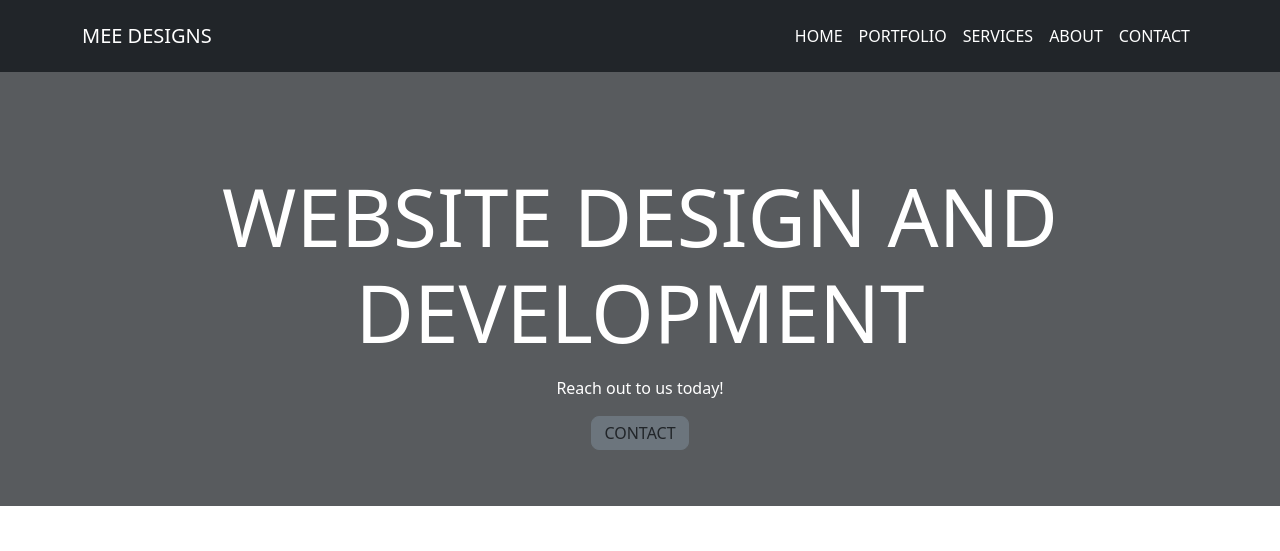
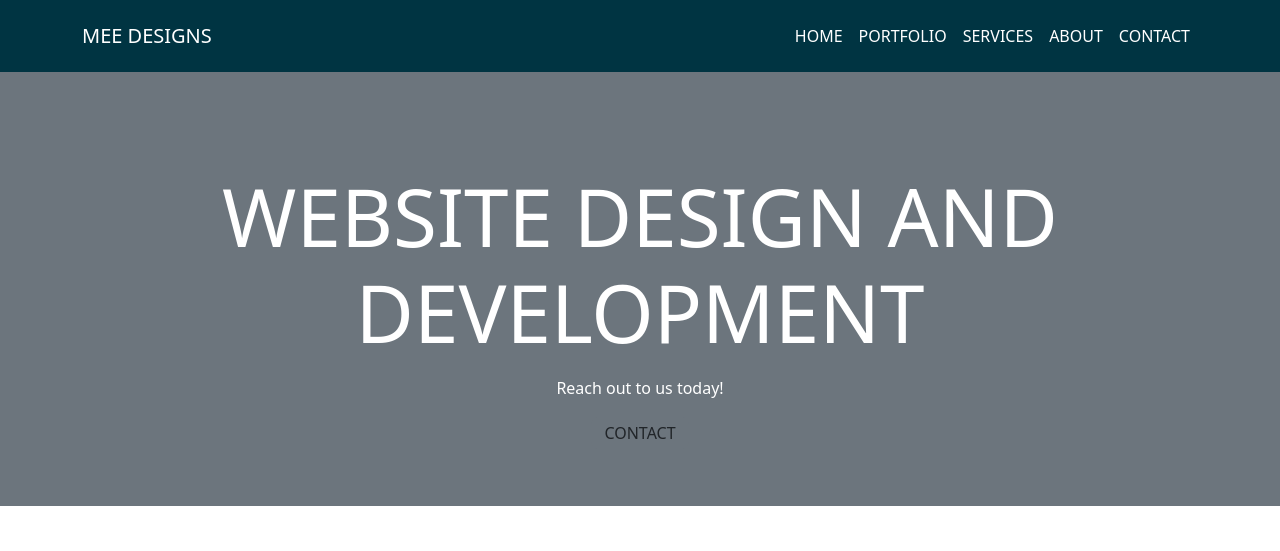
Before and after one commit to nasr0071/portfolio, a plain HTML site: page index.html in a window 1280 px wide. Shown: the top 551 px of the page. Drawn offline with nearby package versions, Linux system fonts and the light colour scheme; some icons are missing.

Commit message:
adding colors to page

```diff
--- a/css/main.css
+++ b/css/main.css
@@ -1,6 +1,10 @@
-/* vertical line */
+/* colors */
+:root {
+    --primary-color: #003442;
+}
 
-.vertical-line {
-    border-left: 2px solid rgb(0, 0, 0); /* Adjust the thickness and color as needed */
-    height: 100%; /* Ensures the line extends the full height of the column */
+.navbar.bg-primary {
+    background-color: var(--primary-color) !important;
 }
+
+/* main banner */
--- a/index.html
+++ b/index.html
@@ -5,6 +5,7 @@
     <meta charset="utf-8">
     <meta name="viewport" content="width=device-width, initial-scale=1">
     <title>MEE DESIGNS</title>
+    <link rel="stylesheet" href="css/main.css">
     <link href="https://cdn.jsdelivr.net/npm/bootstrap@5.3.3/dist/css/bootstrap.min.css" rel="stylesheet"
         integrity="sha384-QWTKZyjpPEjISv5WaRU9OFeRpok6YctnYmDr5pNlyT2bRjXh0JMhjY6hW+ALEwIH" crossorigin="anonymous">
 </head>
@@ -13,7 +14,7 @@
 
     <!-- header navigation -->
     <header>
-        <nav class="navbar navbar-expand-lg bg-dark p-3">
+        <nav class="bg-primary navbar navbar-expand-lg p-3">
             <div class="container-xl">
                 <a class="navbar-brand text-white" href="#">MEE DESIGNS</a>
                 <button class="navbar-toggler" type="button" data-bs-toggle="collapse" data-bs-target="#navbarNav"
@@ -44,7 +45,7 @@
     </header>
 
     <!-- Main banner -->
-    <section class="banner bg-dark bg-opacity-75 text-white py-5 pb-2">
+    <section class="banner bg-secondary text-white py-5 pb-2">
         <div class="container-fluid">
             <div class="row">
                 <div class="col">
```
Also changed, not shown: portfolio.html (+1 -0 lines), services.html (+1 -0 lines).
